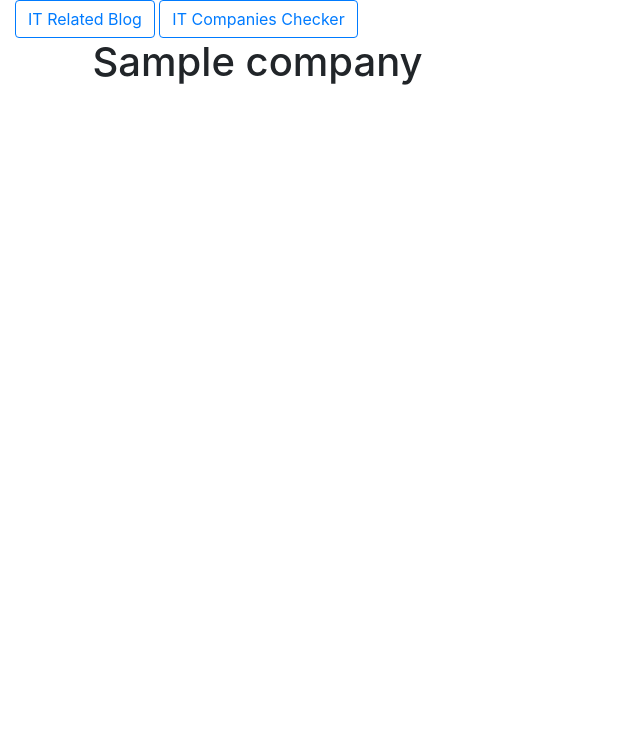
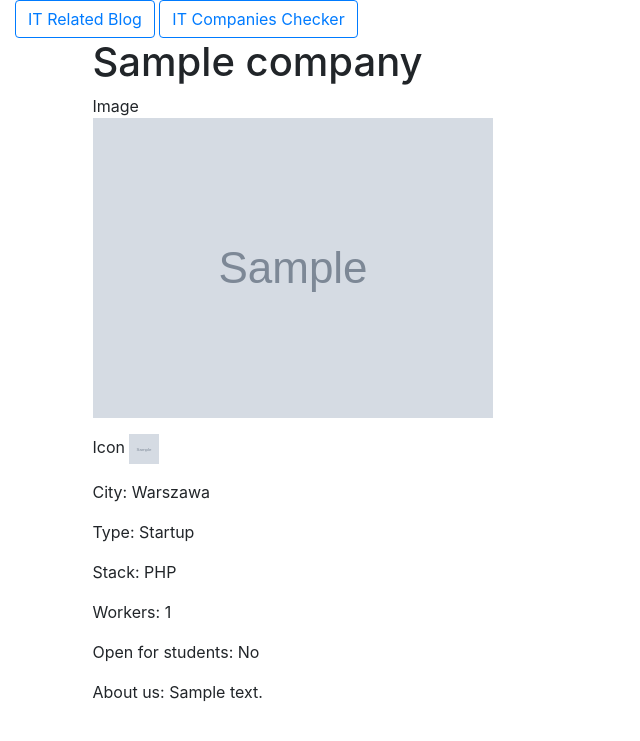
Before and after one commit to kabaneridev/companyapp, a Django app: page /brands/1/ in a window 1280 px wide. Shown: the top 741 px of the page, without its empty margins (0-640 px from the left). Run offline with Django 3.2, Linux system fonts and the light colour scheme; tables that the repository leaves empty hold one stand-in row (values such as "Sample post"); grey boxes marked "Sample" are stand-in pictures; some libraries are stand-ins or nearby versions.

Commit message:
Added image, icon to company model, compared to views.

```diff
--- a/company/models.py
+++ b/company/models.py
@@ -7,21 +7,21 @@ from multiselectfield import MultiSelectField
 import django_filters
 
 TYPES = (
-        ('startup', 'Startup'),
-        ('software_house', 'Software House'),
-        ('e-commerce', 'E-commerce'),
-        ('corporation', 'Corporation'),
+        ('Startup', 'Startup'),
+        ('Software House', 'Software House'),
+        ('E-commerce', 'E-commerce'),
+        ('Corporation', 'Corporation'),
     )
 
 CITIES = (
-         ('warszawa', 'Warszawa'),
-         ('poznan', 'Poznan'),
-         ('szczecin', 'Szczecin'),
-         ('gdansk', 'Gdansk'),
-         ('krakow', 'Krakow'),
-         ('wroclaw', 'Wroclaw'),
-         ('katowice', 'Katowice'),
-         ('gliwice', 'Gliwice')
+         ('Warszawa', 'Warszawa'),
+         ('Poznan', 'Poznan'),
+         ('Szczecin', 'Szczecin'),
+         ('Gdansk', 'Gdansk'),
+         ('Krakow', 'Krakow'),
+         ('Wroclaw', 'Wroclaw'),
+         ('Katowice', 'Katowice'),
+         ('Gliwice', 'Gliwice')
 
     )
 
@@ -56,6 +56,8 @@ class Company(models.Model):
     created_date = models.DateTimeField(default=timezone.now)
     published_date = models.DateTimeField(blank=True, null=True)
     slug = models.SlugField(unique=True)
+    icon = models.ImageField(blank=True, null=True)
+    image = models.ImageField(blank=True, null=True)
 
     def save(self, *args, **kwargs):
         self.slug = slugify(self.name)
--- a/company/templates/company/comp_view.html
+++ b/company/templates/company/comp_view.html
@@ -4,6 +4,18 @@
 
 
 	<h1> {{ brand.name }} </h1>
+	<p>Image {% if brand.image != None %}
+        <img src="{{ brand.image.url }}">
+        {% endif%}</p>
+        <p>Icon {% if brand.icon != None %}
+        <img src="{{ brand.icon.url }}" width="30" height="30">
+        {% endif%}</p>
+    <p> City: {{ brand.city }}</p>
+    <p> Type: {{ brand.type }}</p>
+    <p> Stack: {{ brand.stack }} </p>
+    <p> Workers: {{ brand.workers }}</p>
+    <p> Open for students: {{ brand.students }}</p>
+    <p> About us: {{ brand.company_about }}</p>
 
 
 
--- a/requirements.txt
+++ b/requirements.txt
@@ -3,4 +3,4 @@ django-filter==2.1.0
 django-multiselectfield==0.1.8
 pkg-resources==0.0.0
 pytz==2018.9
-pillow
+Pillow==5.4.1
```
Also changed, not shown: company/templates/company/comp_list.html (+7 -0 lines), company/migrations/0014_auto_20190308_0733.py (added), company/migrations/0015_auto_20190308_0750.py (added), company/migrations/0016_auto_20190308_0750.py (added), media/comp1.jpeg (added), media/comp1_0bQtTQp.jpeg (added), media/comp1_1ugZg8Y.jpeg (added), media/comp1_IDW9mPB.jpeg (added).
